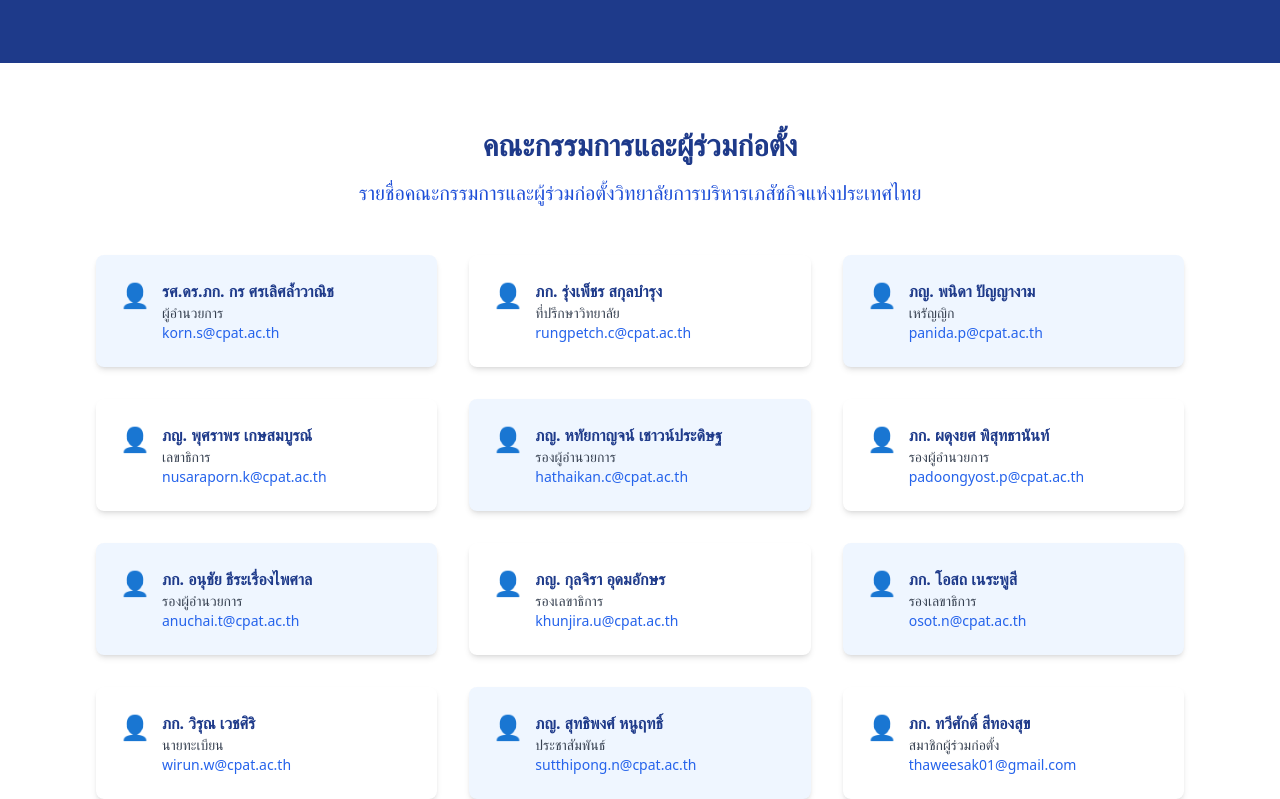
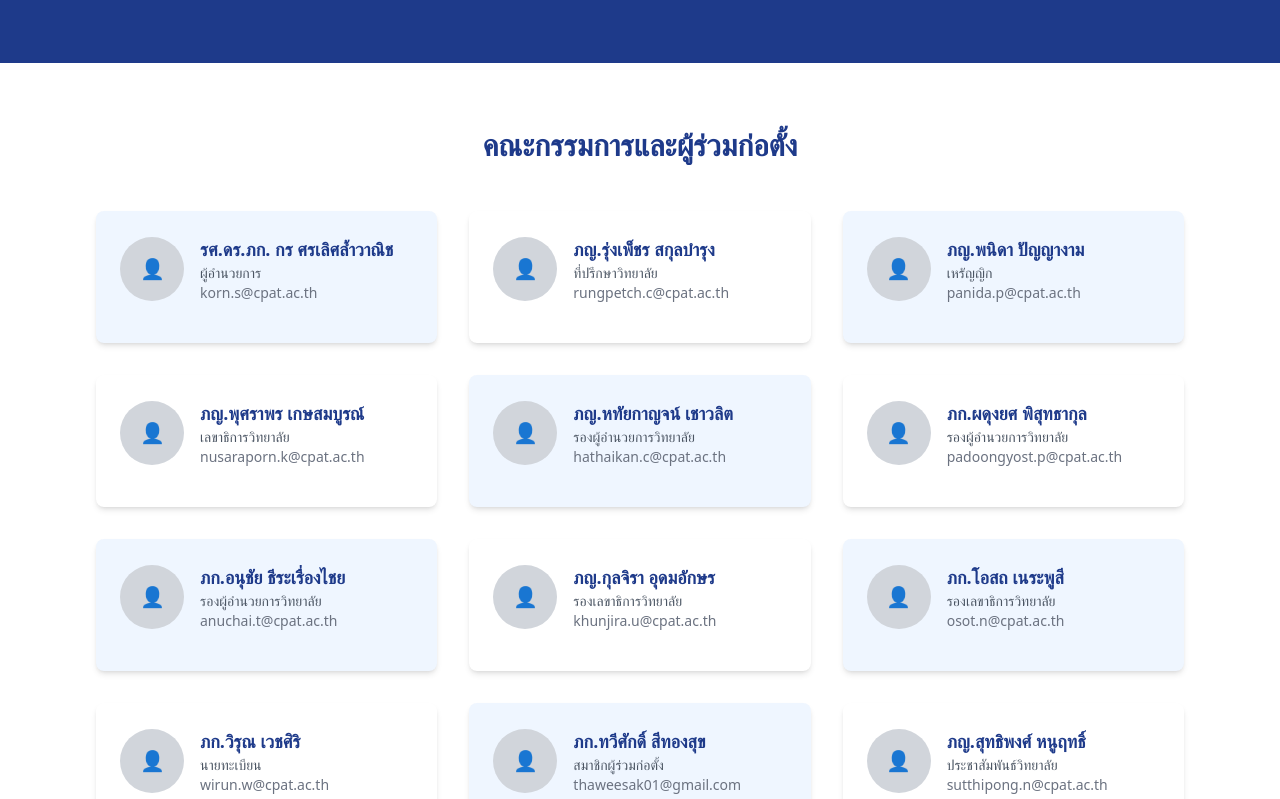
Before and after one commit to wirunw/cpat-pharma-connect, a React (Vite) app: page /about in a window 1280 px wide. Shown: the part 1829-2628 px from the top of the page. Built offline with nearby package versions, Linux system fonts and the light colour scheme.

Commit message:
Code edited in Lovable Code Editor
Edited UI in Lovable

```diff
--- a/src/pages/About.tsx
+++ b/src/pages/About.tsx
@@ -148,52 +148,72 @@ const About = () => {
         {/* Faculty Members */}
 <section className="py-16 px-4 bg-white">
   <div className="container mx-auto max-w-6xl">
-    <div className="text-center mb-12">
-      <h2 className="text-3xl font-bold text-blue-900 mb-4">คณะกรรมการและผู้ร่วมก่อตั้ง</h2>
-      <p className="text-xl text-blue-700 max-w-3xl mx-auto">
-        รายชื่อคณะกรรมการและผู้ร่วมก่อตั้งวิทยาลัยการบริหารเภสัชกิจแห่งประเทศไทย
-      </p>
-    </div>
+    <h2 className="text-3xl font-bold text-blue-900 mb-12 text-center">คณะกรรมการและผู้ร่วมก่อตั้ง</h2>
 
     <div className="grid grid-cols-1 sm:grid-cols-2 md:grid-cols-3 gap-8">
       {[
-        { name: "รศ.ดร.ภก. กร ศรเลิศล้ำวาณิช", role: "ผู้อำนวยการ", email: "korn.s@cpat.ac.th" },
-        { name: "ภก. รุ่งเพ็ชร สกุลบำรุง", role: "ที่ปรึกษาวิทยาลัย", email: "rungpetch.c@cpat.ac.th" },
-        { name: "ภญ. พนิดา ปัญญางาม", role: "เหรัญญิก", email: "panida.p@cpat.ac.th" },
-        { name: "ภญ. พุศราพร เกษสมบูรณ์", role: "เลขาธิการ", email: "nusaraporn.k@cpat.ac.th" },
-        { name: "ภญ. หทัยกาญจน์ เชาวน์ประดิษฐ", role: "รองผู้อำนวยการ", email: "hathaikan.c@cpat.ac.th" },
-        { name: "ภก. ผดุงยศ พิสุทธานันท์", role: "รองผู้อำนวยการ", email: "padoongyost.p@cpat.ac.th" },
-        { name: "ภก. อนุชัย ธีระเรื่องไพศาล", role: "รองผู้อำนวยการ", email: "anuchai.t@cpat.ac.th" },
-        { name: "ภญ. กุลจิรา อุดมอักษร", role: "รองเลขาธิการ", email: "khunjira.u@cpat.ac.th" },
-        { name: "ภก. โอสถ เนระพูสี", role: "รองเลขาธิการ", email: "osot.n@cpat.ac.th" },
-        { name: "ภก. วิรุณ เวชศิริ", role: "นายทะเบียน", email: "wirun.w@cpat.ac.th" },
-        { name: "ภญ. สุทธิพงศ์ หนูฤทธิ์", role: "ประชาสัมพันธ์", email: "sutthipong.n@cpat.ac.th" },
-        // เพิ่มผู้ร่วมก่อตั้งต่อไปเรื่อย ๆ จากข้อมูลทั้งหมด
-        { name: "ภก. ทวีศักดิ์ สีทองสุข", role: "สมาชิกผู้ร่วมก่อตั้ง", email: "thaweesak01@gmail.com" },
-        { name: "ภญ. จิราพร ลิ้มปานะวงศ์", role: "สมาชิกผู้ร่วมก่อตั้ง", email: "jiraporn.l@chula.ac.th" },
-        { name: "ภญ. บุษกร เลิศวัฒนานันท์", role: "สมาชิกผู้ร่วมก่อตั้ง", email: "busakornlee@gmail.com" },
-        { name: "ภก. ซะอรสิน สุขศรีวิบูลย์", role: "สมาชิกผู้ร่วมก่อตั้ง", email: "chaoncin.s@cpat.ac.th" },
-        { name: "ภก. วิทยา กุลสมบูรณ์", role: "สมาชิกผู้ร่วมก่อตั้ง", email: "vithaya.k@chula.ac.th" },
-        { name: "ภญ. ศรีเพ็ญ ต้นติเวสส์", role: "สมาชิกผู้ร่วมก่อตั้ง", email: "stantivess@gmail.com" },
-        { name: "ภญ. วรรณี ชัยเฉลิมพจน์", role: "สมาชิกผู้ร่วมก่อตั้ง", email: "wannee.c@cpat.ac.th" },
-        { name: "ภก. อาทร ริ้วไพบูลย์", role: "สมาชิกผู้ร่วมก่อตั้ง", email: "arthorn.rie@moph.go.th" },
-        { name: "ภญ. เนตรนภิส สุชนวนิช", role: "สมาชิกผู้ร่วมก่อตั้ง", email: "netnapis.s@hitap.net" },
-        { name: "ภญ. วิมล สุวรรณเกษม", role: "สมาชิกผู้ร่วมก่อตั้ง", email: "wimon.s@cpat.ac.th" },
-        { name: "ภก. อนุวัตร เลิศพิทักษ์", role: "สมาชิกผู้ร่วมก่อตั้ง", email: "anuwat.l@cpat.ac.th" },
-        { name: "ภญ. กุสาวดี เมลืองนนท์", role: "สมาชิกผู้ร่วมก่อตั้ง", email: "kusawadee.m@cpat.ac.th" },
-        { name: "ภก. วีรยุทธ์ เลิศนทีวุฒิ", role: "สมาชิกผู้ร่วมก่อตั้ง", email: "verayuth.l@cpat.ac.th" },
-        { name: "ภก. สุจินต์ นิทัศน์ปกรณ์", role: "สมาชิกผู้ร่วมก่อตั้ง", email: "sujin.n@cpat.ac.th" },
-        { name: "ภญ. อินทิรา กาญจนพิทักษ์", role: "สมาชิกผู้ร่วมก่อตั้ง", email: "inthira.k@cpat.ac.th" },
-        { name: "ภก. ภูริทัต ว่องพุฒิพงศ์", role: "สมาชิกผู้ร่วมก่อตั้ง", email: "puritat.w@cpat.ac.th" },
-        // ... เพิ่มรายชื่อจนครบตามที่วิรุณให้ไว้
+        { name: "รศ.ดร.ภก. กร ศรเลิศล้ำวาณิช", title: "ผู้อำนวยการ", email: "korn.s@cpat.ac.th" },
+        { name: "ภญ.รุ่งเพ็ชร สกุลบำรุง", title: "ที่ปรึกษาวิทยาลัย", email: "rungpetch.c@cpat.ac.th" },
+        { name: "ภญ.พนิดา ปัญญางาม", title: "เหรัญญิก", email: "panida.p@cpat.ac.th" },
+        { name: "ภญ.พุศราพร เกษสมบูรณ์", title: "เลขาธิการวิทยาลัย", email: "nusaraporn.k@cpat.ac.th" },
+        { name: "ภญ.หทัยกาญจน์ เชาวลิต", title: "รองผู้อำนวยการวิทยาลัย", email: "hathaikan.c@cpat.ac.th" },
+        { name: "ภก.ผดุงยศ พิสุทธากุล", title: "รองผู้อำนวยการวิทยาลัย", email: "padoongyost.p@cpat.ac.th" },
+        { name: "ภก.อนุชัย ธีระเรื่องไชย", title: "รองผู้อำนวยการวิทยาลัย", email: "anuchai.t@cpat.ac.th" },
+        { name: "ภญ.กุลจิรา อุดมอักษร", title: "รองเลขาธิการวิทยาลัย", email: "khunjira.u@cpat.ac.th" },
+        { name: "ภก.โอสถ เนระพูสี", title: "รองเลขาธิการวิทยาลัย", email: "osot.n@cpat.ac.th" },
+        { name: "ภก.วิรุณ เวชศิริ", title: "นายทะเบียน", email: "wirun.w@cpat.ac.th" },
+
+        // ต่อไปนี้เป็นสมาชิกก่อตั้ง (Founders)
+        { name: "ภก.ทวีศักดิ์ สีทองสุข", title: "สมาชิกผู้ร่วมก่อตั้ง", email: "thaweesak01@gmail.com" },
+        { name: "ภญ.สุทธิพงศ์ หนูฤทธิ์", title: "ประชาสัมพันธ์วิทยาลัย", email: "sutthipong.n@cpat.ac.th" },
+        { name: "ภญ.จิราพร ลิ้มปานะพันธุ์", title: "สมาชิกผู้ร่วมก่อตั้ง", email: "jiraporn.l@chula.ac.th" },
+        { name: "ภญ.บุษกร เลิศวัฒนานนท์", title: "สมาชิกผู้ร่วมก่อตั้ง", email: "busakornlee@gmail.com" },
+        { name: "ภก.ธีระ ฉกาจนโรคมนตรี", title: "สมาชิกผู้ร่วมก่อตั้ง", email: "-" },
+        { name: "ภญ.ซะอรสิน สุขศรีวงศ์", title: "สมาชิกผู้ร่วมก่อตั้ง", email: "chaoncin.s@cpat.ac.th" },
+        { name: "ภก.วิทยา กุลสมบูรณ์", title: "สมาชิกผู้ร่วมก่อตั้ง", email: "vithaya.k@chula.ac.th" },
+        { name: "ภญ.ศรีเพ็ญ ต้นติเวสส", title: "สมาชิกผู้ร่วมก่อตั้ง", email: "stantivess@gmail.com" },
+        { name: "ภญ.วรรณี ชัยเฉลิมพล", title: "สมาชิกผู้ร่วมก่อตั้ง", email: "wannee.c@cpat.ac.th" },
+        { name: "ภก.อาทร ริ้วไพบูลย์", title: "สมาชิกผู้ร่วมก่อตั้ง", email: "arthorn.rie@moh.go.th" },
+        { name: "ภญ.เนตรนภิส สุชนวนิช", title: "สมาชิกผู้ร่วมก่อตั้ง", email: "netnapis.s@hitap.net" },
+        { name: "ภญ.วิมล สุวรรณเกษม", title: "สมาชิกผู้ร่วมก่อตั้ง", email: "wimon.s@cpat.ac.th" },
+        { name: "ภก.อนุวัตร เลิศพิทักษ์สิริ", title: "สมาชิกผู้ร่วมก่อตั้ง", email: "anuwat.l@cpat.ac.th" },
+        { name: "ภญ.กุสาวดี เมลืองนนท์", title: "สมาชิกผู้ร่วมก่อตั้ง", email: "kusawadee.m@cpat.ac.th" },
+        { name: "ภก.วีรยุทธ์ เลิศนทีธรรม", title: "สมาชิกผู้ร่วมก่อตั้ง", email: "verayuth.l@cpat.ac.th" },
+        { name: "ภก.วีรวัฒน์ มีแก้ว", title: "สมาชิกผู้ร่วมก่อตั้ง", email: "wmeekaew1@yahoo.com" },
+        { name: "ภก.สุจินต์ นิทัศน์ปกรณ์", title: "สมาชิกผู้ร่วมก่อตั้ง", email: "sujin.n@cpat.ac.th" },
+        { name: "ภก.พิศม์พงศ์ พงศ์พิพัฒน์", title: "สมาชิกผู้ร่วมก่อตั้ง", email: "pissapong@unilab.co.th" },
+        { name: "ภญ.อินทิรา กาญจนกุล", title: "สมาชิกผู้ร่วมก่อตั้ง", email: "inthira.k@cpat.ac.th" },
+        { name: "ภญ.กรแก้ว จันทภาษา", title: "สมาชิกผู้ร่วมก่อตั้ง", email: "kornkaew.c@cpat.ac.th" },
+        { name: "ภก.อนุชิต เทพสี", title: "สมาชิกผู้ร่วมก่อตั้ง", email: "anuchit.t@cpat.ac.th" },
+        { name: "ภก.บุรินทร์ ต.ศรีวงษ์", title: "สมาชิกผู้ร่วมก่อตั้ง", email: "burin.t@cpat.ac.th" },
+        { name: "ภญ.ชนัตถา พลอยเลื่อน", title: "สมาชิกผู้ร่วมก่อตั้ง", email: "chanuttha.p@cpat.ac.th" },
+        { name: "ภก.ตุสิต ศุภวัฒนาวงศ์", title: "สมาชิกผู้ร่วมก่อตั้ง", email: "-" },
+        { name: "ภก.สกนธ์ สุภากุล", title: "สมาชิกผู้ร่วมก่อตั้ง", email: "ssupakul@gmail.com" },
+        { name: "ภญ.ศนิตา หิรัญรัศมี", title: "สมาชิกผู้ร่วมก่อตั้ง", email: "sanita.h@cpat.ac.th" },
+        { name: "ภญ.พักตร์วิภา สุวรรณกุล", title: "สมาชิกผู้ร่วมก่อตั้ง", email: "puckwipa@gmail.com" },
+        { name: "ภก.นพดล ซลอธรรม", title: "สมาชิกผู้ร่วมก่อตั้ง", email: "nopphadol.c@cpat.ac.th" },
+        { name: "ภก.คมกฤช ศรีไสว", title: "สมาชิกผู้ร่วมก่อตั้ง", email: "komkrit.s@cpat.ac.th" },
+        { name: "ภญ.ฐิติมา พยัมศิริ", title: "สมาชิกผู้ร่วมก่อตั้ง", email: "teenueng@yahoo.com" },
+        { name: "ภก.สุรศักดิ์ ไชยสงค์", title: "สมาชิกผู้ร่วมก่อตั้ง", email: "surasak.c@cpat.ac.th" },
+        { name: "ภก.สุรศักดิ์ เสาแก้ว", title: "สมาชิกผู้ร่วมก่อตั้ง", email: "surasak.s@cpat.ac.th" },
+        { name: "ภญ.สุรสิทธิ์ ล้อจิตรธรรม", title: "สมาชิกผู้ร่วมก่อตั้ง", email: "lochidamnuay_s@gmail.com" },
+        { name: "ภญ.จิตติศักดิ์ คำต้น", title: "สมาชิกผู้ร่วมก่อตั้ง", email: "jittisak.c@cpat.ac.th" },
+        { name: "ภญ.ญาณิน เด่นชาติ", title: "สมาชิกผู้ร่วมก่อตั้ง", email: "tarn.yanin@gmail.com" },
       ].map((member, index) => (
-        <div key={index} className={`p-6 rounded-lg shadow-md ${index % 2 === 0 ? 'bg-blue-50' : 'bg-white'}`}>
-          <div className="flex items-start">
-            <div className="text-2xl mr-3">👤</div>
+        <div
+          key={index}
+          className={`rounded-lg p-6 shadow-md ${
+            index % 2 === 0 ? "bg-blue-50" : "bg-white"
+          }`}
+        >
+          <div className="flex items-center gap-4 mb-4">
+            <div className="w-16 h-16 rounded-full bg-gray-300 flex items-center justify-center text-gray-500 text-xl font-bold">
+              👤
+            </div>
             <div>
-              <p className="text-blue-900 font-bold">{member.name}</p>
-              <p className="text-sm text-gray-700">{member.role}</p>
-              <p className="text-sm text-blue-600">{member.email}</p>
+              <h4 className="text-lg font-bold text-blue-900">{member.name}</h4>
+              <p className="text-sm text-gray-600">{member.title}</p>
+              <p className="text-sm text-gray-500">{member.email || "ไม่ระบุอีเมล"}</p>
             </div>
           </div>
         </div>
```
